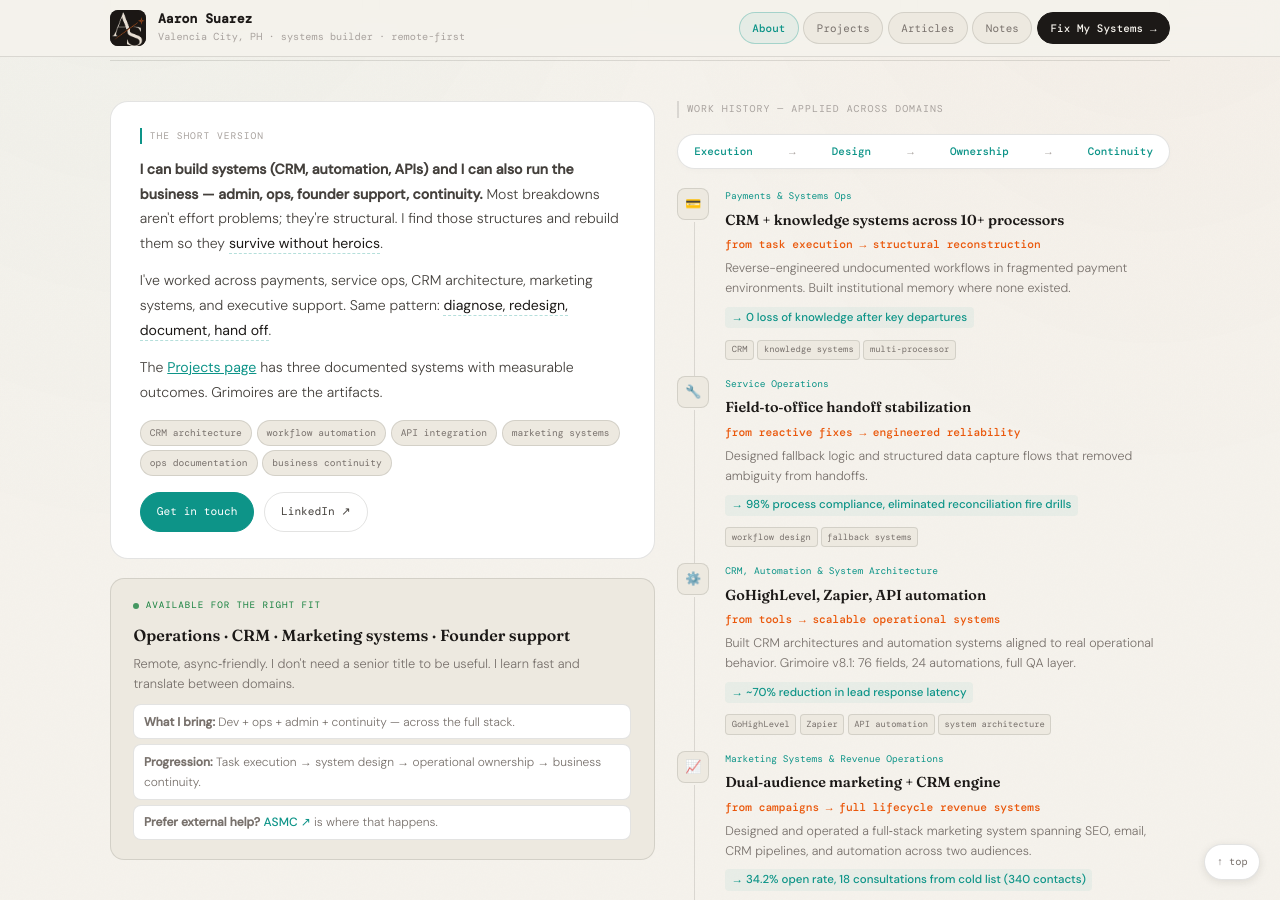
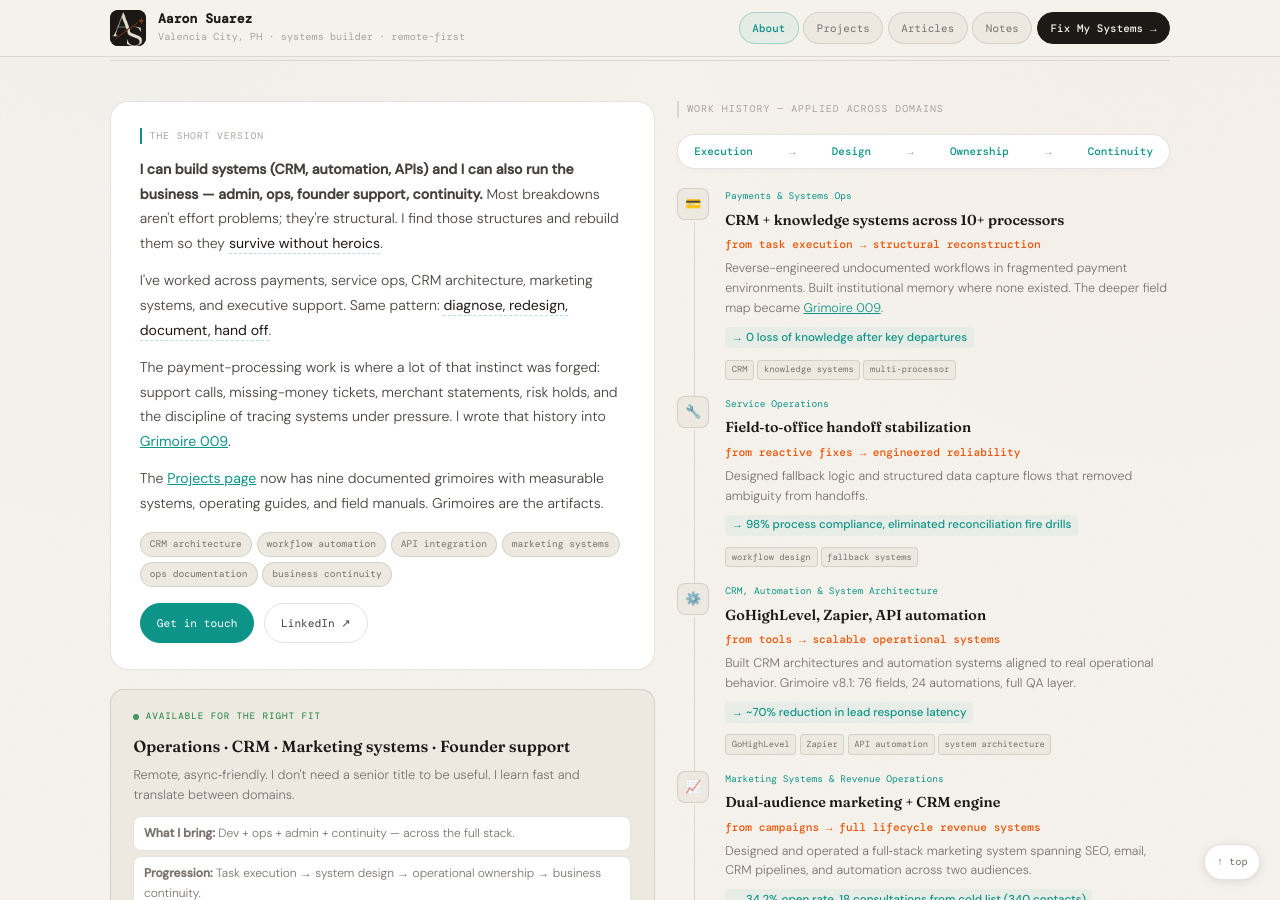
Before and after one commit to suarezaaronroy-sys/suarezaaronroy-sys.github.io, a Jekyll site: the page about.html, which Jekyll copies as it is, in a window 1280 px wide and 900 px high, scrolled down 538 px. Built offline with Jekyll 4.4.1, drawn with Linux system fonts in a browser that asks for light colours.

Commit message:
Enhance about.html with updated descriptions and projects
Updated the description meta tag and added details about payment support knowledge systems. Enhanced the bio section with more information on projects and documented systems.

```diff
--- a/about.html
+++ b/about.html
@@ -6,7 +6,7 @@
 <meta charset="utf-8"/>
 <meta name="viewport" content="width=device-width, initial-scale=1.0"/>
 <title>About — Aaron Suarez</title>
-<meta name="description" content="Hybrid systems operator. Builds CRM, automation, API integration, ops, and runs business continuity. Documented impact: 98% compliance, 34% open rates, 70% faster lead response."/>
+<meta name="description" content="Hybrid systems operator. Builds CRM, automation, API integration, payment support knowledge systems, ops, and business continuity. Documented impact: 98% compliance, 34% open rates, 70% faster lead response."/>
 <meta name="robots" content="index, follow"/>
 <link rel="canonical" href="https://suarezaaronroy-sys.github.io/about.html"/>
 <script type="application/ld+json">
@@ -21,7 +21,7 @@
     "name": "Aaron Suarez",
     "url": "https://suarezaaronroy-sys.github.io/",
     "jobTitle": "Operational Systems Builder",
-    "description": "Hybrid operator — CRM architecture, workflow automation, marketing systems, and business continuity.",
+    "description": "Hybrid operator — CRM architecture, workflow automation, marketing systems, payment support knowledge systems, and business continuity.",
     "address": { "@type": "PostalAddress", "addressLocality": "Valencia City", "addressCountry": "PH" },
     "sameAs": [
       "https://www.linkedin.com/in/suarez-aaronroy/",
@@ -245,7 +245,8 @@ a{color:inherit;text-decoration:none}
         <div class="bio-card-label">The short version</div>
         <p><strong>I can build systems (CRM, automation, APIs) and I can also run the business — admin, ops, founder support, continuity.</strong> Most breakdowns aren't effort problems; they're structural. I find those structures and rebuild them so they <span class="highlight-text">survive without heroics</span>.</p>
         <p>I've worked across payments, service ops, CRM architecture, marketing systems, and executive support. Same pattern: <span class="highlight-text">diagnose, redesign, document, hand off</span>.</p>
-        <p>The <a href="/projects.html" style="color:var(--teal); text-decoration:underline; font-weight:400">Projects page</a> has three documented systems with measurable outcomes. Grimoires are the artifacts.</p>
+        <p>The payment-processing work is where a lot of that instinct was forged: support calls, missing-money tickets, merchant statements, risk holds, and the discipline of tracing systems under pressure. I wrote that history into <a href="/grimoires/009-payment-processing.html" style="color:var(--teal); text-decoration:underline; font-weight:400">Grimoire 009</a>.</p>
+        <p>The <a href="/projects.html" style="color:var(--teal); text-decoration:underline; font-weight:400">Projects page</a> now has nine documented grimoires with measurable systems, operating guides, and field manuals. Grimoires are the artifacts.</p>
         <div class="skill-pills">
           <span class="skill-pill">CRM architecture</span>
           <span class="skill-pill">workflow automation</span>
@@ -287,7 +288,7 @@ a{color:inherit;text-decoration:none}
           <div class="tl-date">Payments & Systems Ops</div>
           <h3>CRM + knowledge systems across 10+ processors</h3>
           <div class="shift">from task execution → structural reconstruction</div>
-          <p>Reverse-engineered undocumented workflows in fragmented payment environments. Built institutional memory where none existed.</p>
+          <p>Reverse-engineered undocumented workflows in fragmented payment environments. Built institutional memory where none existed. The deeper field map became <a href="/grimoires/009-payment-processing.html" style="color:var(--teal); text-decoration:underline">Grimoire 009</a>.</p>
           <div class="tl-impact">→ 0 loss of knowledge after key departures</div>
           <div class="tl-tags"><span class="tl-tag">CRM</span><span class="tl-tag">knowledge systems</span><span class="tl-tag">multi‑processor</span></div>
         </div>
```
